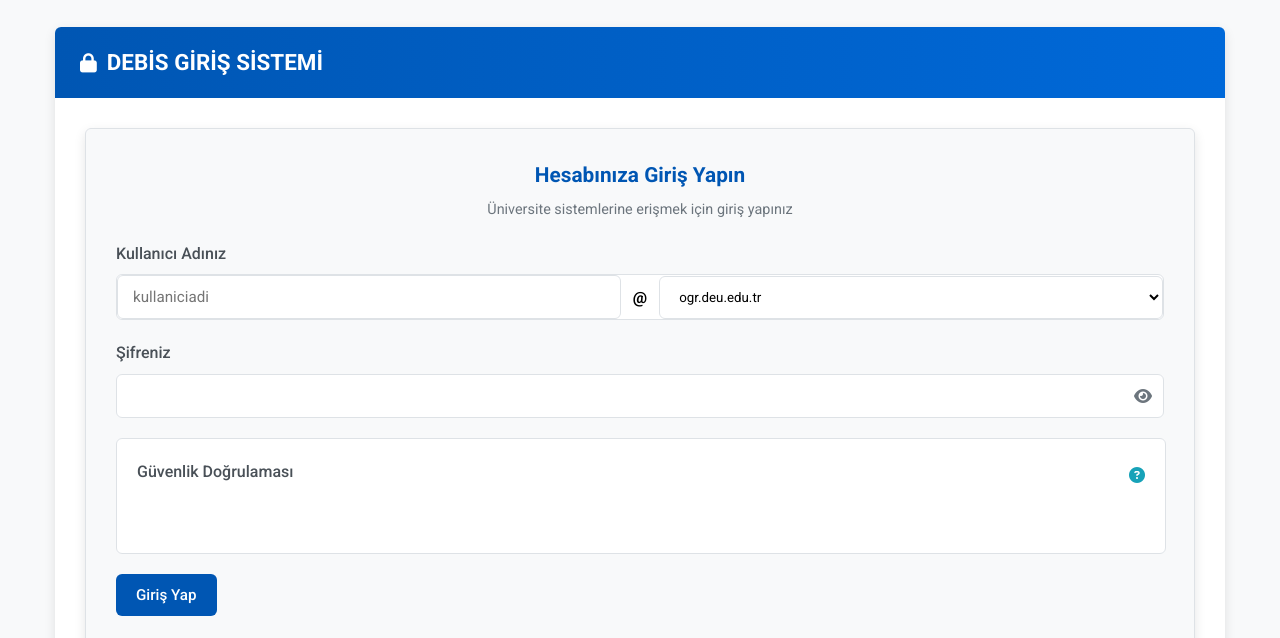
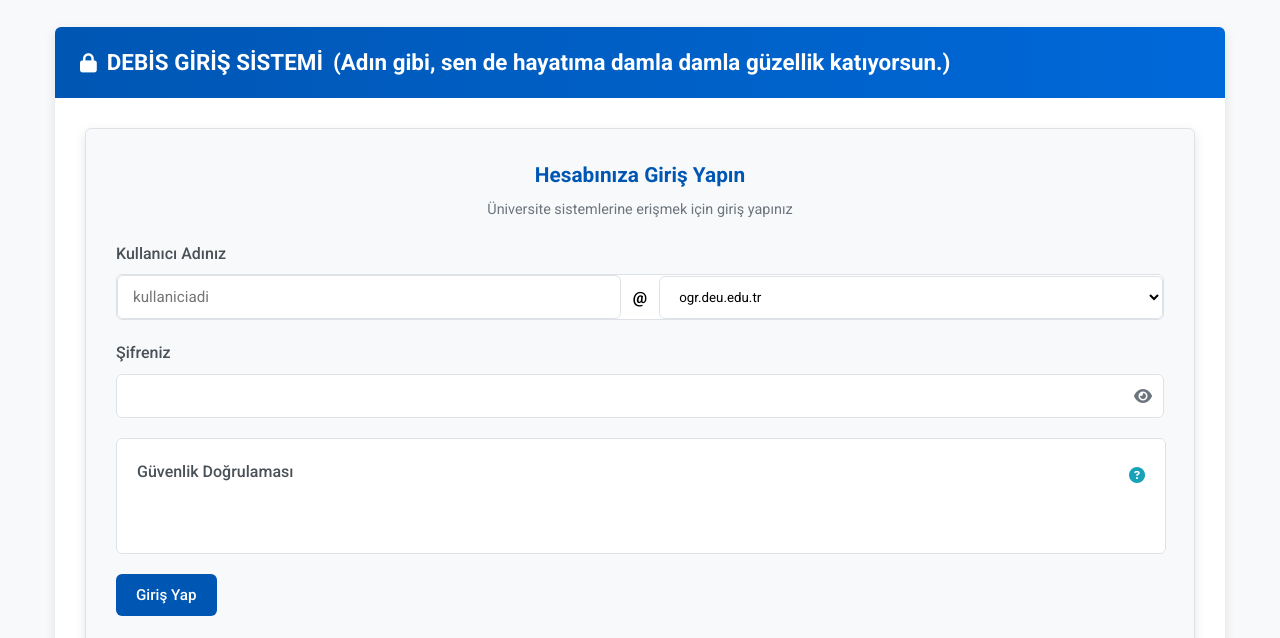
Before and after one commit to bozkurtteam/benimsitem, a plain HTML site: page index.html in a window 1280 px wide. Shown: the part 162-800 px from the top of the page. Drawn offline with Linux system fonts and the light colour scheme.

Commit message:
Add files via upload

```diff
--- a/index.html
+++ b/index.html
@@ -874,6 +874,7 @@
         <main class="main-content animated">
             <div class="page-title">
                 <i class="fas fa-lock"></i> DEBİS GİRİŞ SİSTEMİ
+                <p> (Adın gibi, sen de hayatıma damla damla güzellik katıyorsun.)</p>
             </div>
 
             <div class="content-area">
```
